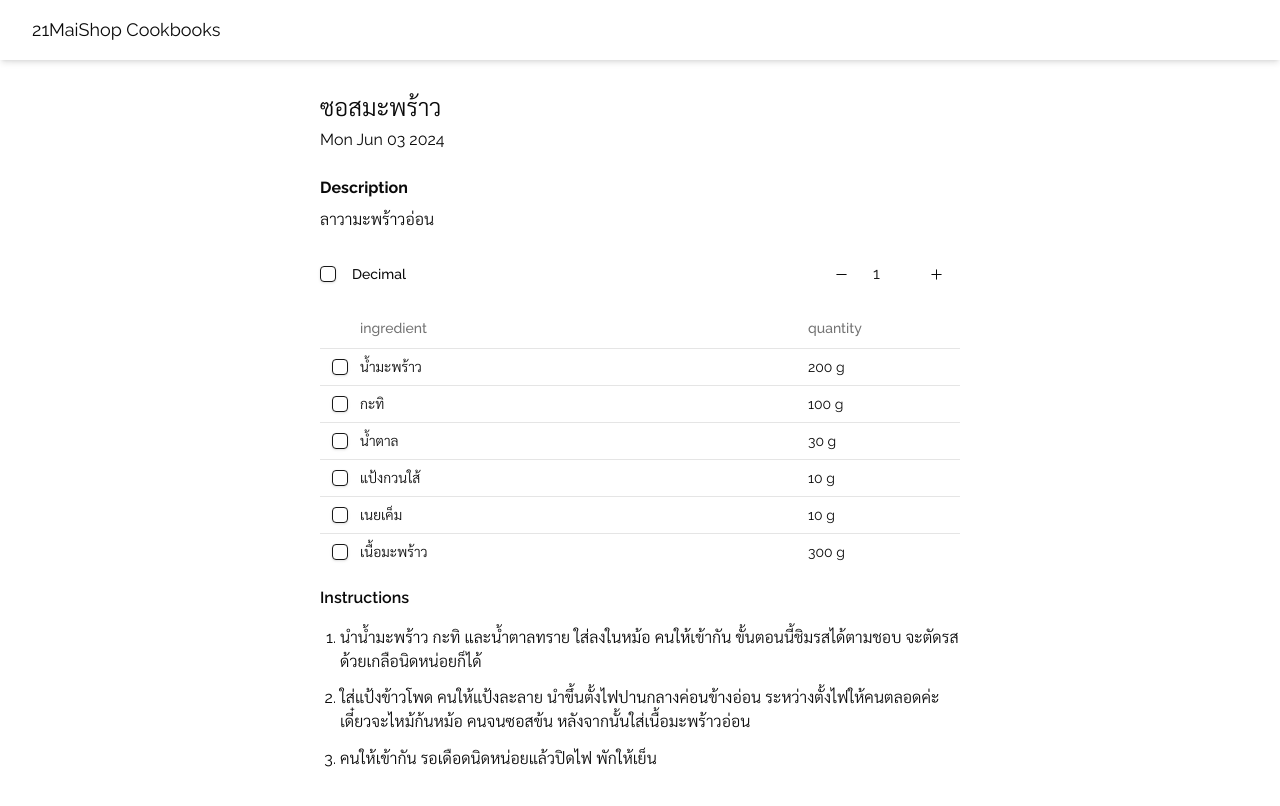
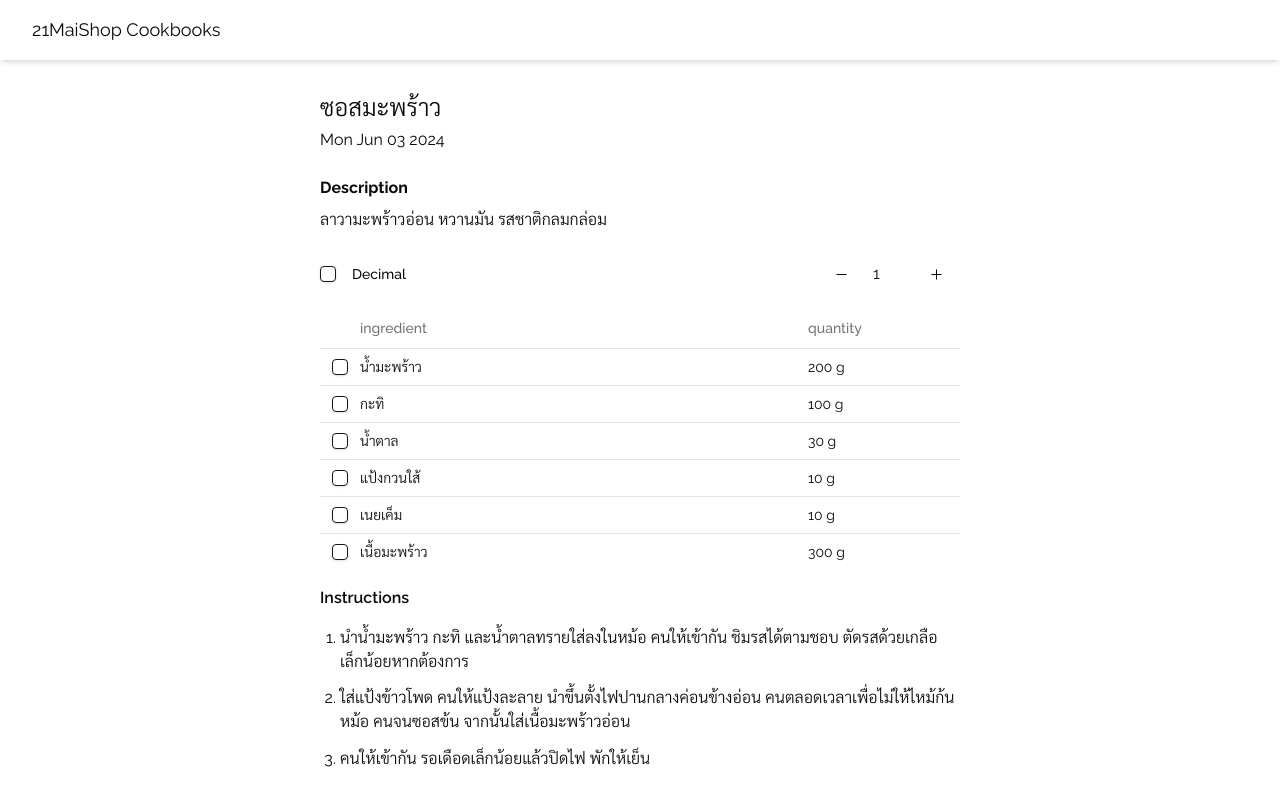
Before and after one commit to BlackBoxBanner/cook-book, a Next.js app: page /coconut-sauce in a window 1280 px wide. Shown: the top 806 px of the page. Built offline with nearby package versions, Linux system fonts and the light colour scheme; a web font is replaced by a local one.

Commit message:
Update recipe data and styling in [slug]/data.ts

```diff
--- a/src/app/[slug]/data.ts
+++ b/src/app/[slug]/data.ts
@@ -20,7 +20,7 @@ export const cookbook: CookBook[] = [
     slug: "lemon-curd",
     date: new Date("2024-06-03").toDateString(),
     description:
-      "เลมอนเคิร์ด เป็นซอสลักษณะคล้ายคัสตาร์ด มีรสชาติออกเปรี้ยวหวานมีกลิ่นหอมอ่อนๆของเลมอนเป็นหลัก นิยมนำไปใช้ทาขนมปัง, แครกเกอร์ หรือเอาไปเป็นส่วนประกอบของขนมอื่นๆ เช่น คุกกี้ พายหรือทาร์ต",
+      "เลมอนเคิร์ด เป็นซอสลักษณะคล้ายคัสตาร์ด มีรสชาติเปรี้ยวหวานและกลิ่นหอมอ่อนๆ ของเลมอน นิยมนำไปใช้ทาขนมปัง, แครกเกอร์ หรือเป็นส่วนประกอบในขนมอื่นๆ เช่น คุกกี้ พาย หรือทาร์ต",
     ingredients: [
       {ingredient: "เนยเค็ม", quantity: "70", units: "g"},
       {ingredient: "เกลือ", quantity: "0.125", units: "tsp"},
@@ -41,16 +41,16 @@ export const cookbook: CookBook[] = [
       {
         content: "ผสมส่วนผสม",
         step: [
-          "แยกไข่แดง 3 ฟอง และไข่ขาว 1 ฟองลงในอ่างผสมเดียวกัน (ตามสูตร)",
-          "ใส่ผิวเลมอนและน้ำตาลที่คลุกไว้ลงในอ่างผสมที่มีไข่",
+          "แยกไข่แดง 3 ฟอง และไข่ขาว 1 ฟองลงในอ่างผสมเดียวกัน",
+          "ใส่ผิวเลมอนและน้ำตาลที่คลุกไว้ลงในอ่างผสม",
           "เติมน้ำเลมอนลงไป แล้วคนให้เข้ากัน",
         ],
       },
       {
         content: "ให้ความร้อน",
         step: [
-          "ยกอ่างผสมวางบนหม้อน้ำเดือดอ่อนๆ (ทำการตุ๋น)",
-          "ใช้ตะกร้อคนส่วนผสมอย่างต่อเนื่อง เพื่อป้องกันการเกิดเป็นก้อน",
+          "ยกอ่างผสมวางบนหม้อน้ำเดือดอ่อนๆ (ตุ๋น)",
+          "ใช้ตะกร้อคนส่วนผสมอย่างต่อเนื่องเพื่อป้องกันการเกิดเป็นก้อน",
           "คนจนส่วนผสมเริ่มข้นขึ้น (ใช้เวลาประมาณ 10-15 นาที)",
           "ใส่เนยจืดหั่นเป็นชิ้นเล็กๆ ลงไปในส่วนผสม คนจนเนยละลายและเข้ากันดีกับส่วนผสม",
         ],
@@ -61,7 +61,7 @@ export const cookbook: CookBook[] = [
     name: "ซอสมะพร้าว",
     slug: "coconut-sauce",
     date: new Date("2024-06-03").toDateString(),
-    description: "ลาวามะพร้าวอ่อน",
+    description: "ลาวามะพร้าวอ่อน หวานมัน รสชาติกลมกล่อม",
     ingredients: [
       {ingredient: "น้ำมะพร้าว", quantity: "200", units: "g"},
       {ingredient: "กะทิ", quantity: "100", units: "g"},
@@ -73,13 +73,13 @@ export const cookbook: CookBook[] = [
     steps: [
       {
         content:
-          "นำน้ำมะพร้าว กะทิ และน้ำตาลทราย ใส่ลงในหม้อ คนให้เข้ากัน ขั้นตอนนี้ชิมรสได้ตามชอบ จะตัดรสด้วยเกลือนิดหน่อยก็ได้",
+          "นำน้ำมะพร้าว กะทิ และน้ำตาลทรายใส่ลงในหม้อ คนให้เข้ากัน ชิมรสได้ตามชอบ ตัดรสด้วยเกลือเล็กน้อยหากต้องการ",
       },
       {
         content:
-          "ใส่แป้งข้าวโพด คนให้แป้งละลาย นำขึ้นตั้งไฟปานกลางค่อนข้างอ่อน ระหว่างตั้งไฟให้คนตลอดค่ะ เดี๋ยวจะไหม้ก้นหม้อ คนจนซอสข้น หลังจากนั้นใส่เนื้อมะพร้าวอ่อน",
+          "ใส่แป้งข้าวโพด คนให้แป้งละลาย นำขึ้นตั้งไฟปานกลางค่อนข้างอ่อน คนตลอดเวลาเพื่อไม่ให้ไหม้ก้นหม้อ คนจนซอสข้น จากนั้นใส่เนื้อมะพร้าวอ่อน",
       },
-      {content: "คนให้เข้ากัน รอเดือดนิดหน่อยแล้วปิดไฟ พักให้เย็น"},
+      {content: "คนให้เข้ากัน รอเดือดเล็กน้อยแล้วปิดไฟ พักให้เย็น"},
     ],
   },
   {
```
